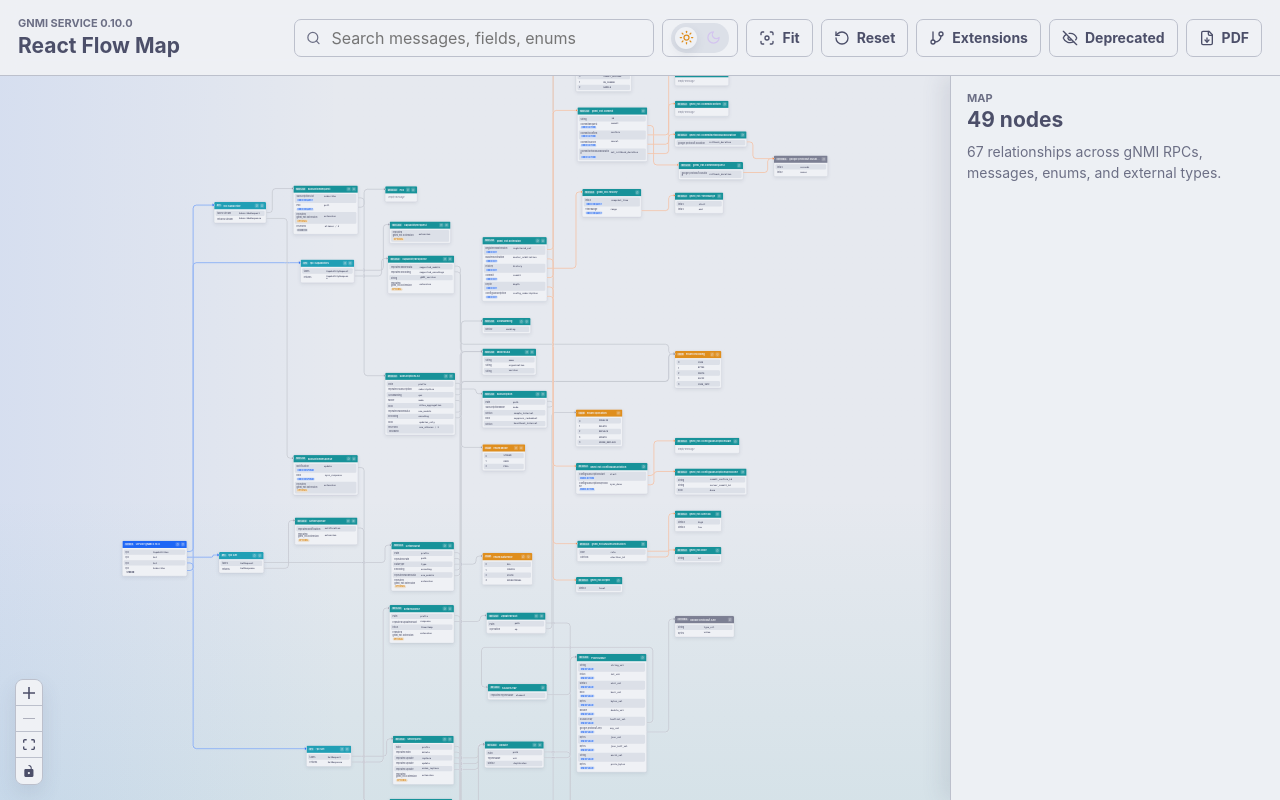
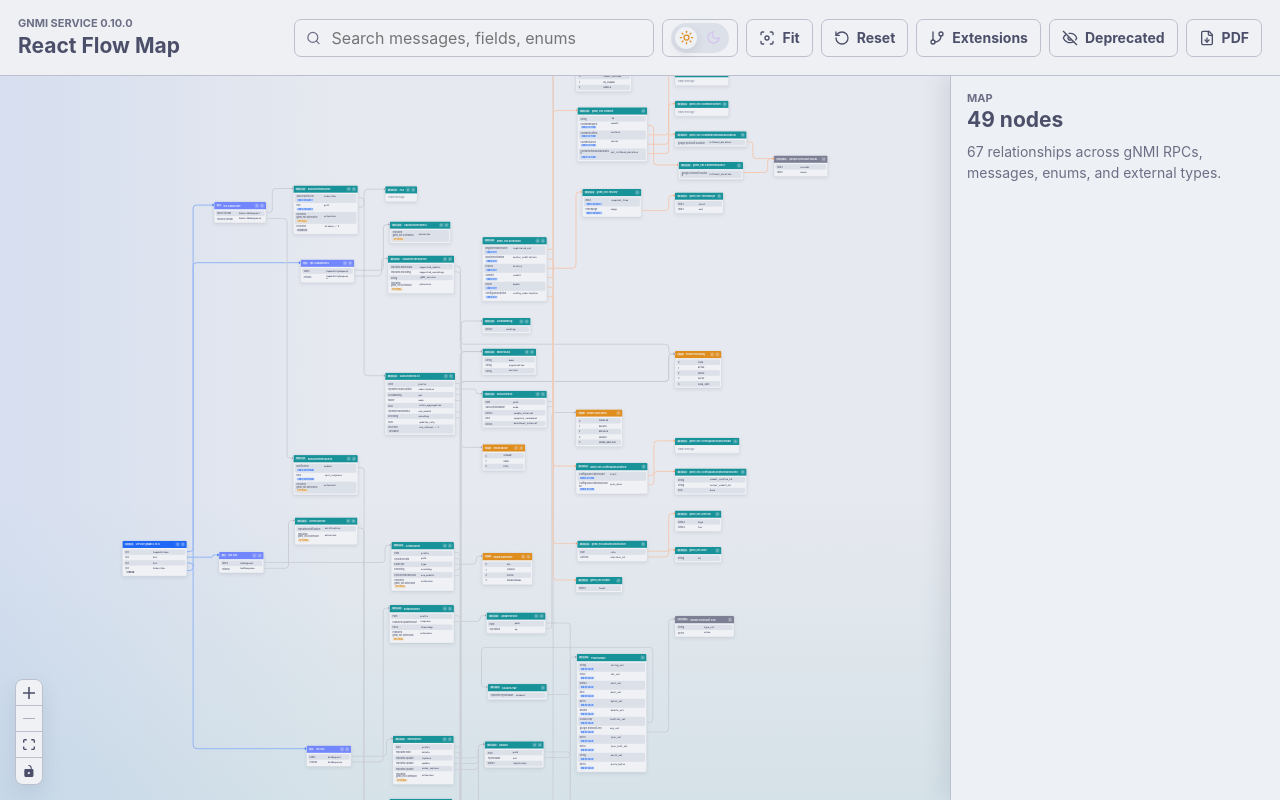
Before and after one commit to hellt/oc-protomaps, a React (Vite) app: page / in a window 1280 px wide. Built offline with nearby package versions, Linux system fonts and the light colour scheme.

Commit message:
Update node header background color in styles.css from sapphire to lavender for improved visual consistency.

```diff
--- a/src/styles.css
+++ b/src/styles.css
@@ -437,7 +437,7 @@ a {
 }
 
 .kind-rpc .node-header {
-  background: var(--sapphire);
+  background: var(--lavender);
 }
 
 .kind-enum .node-header {
```
